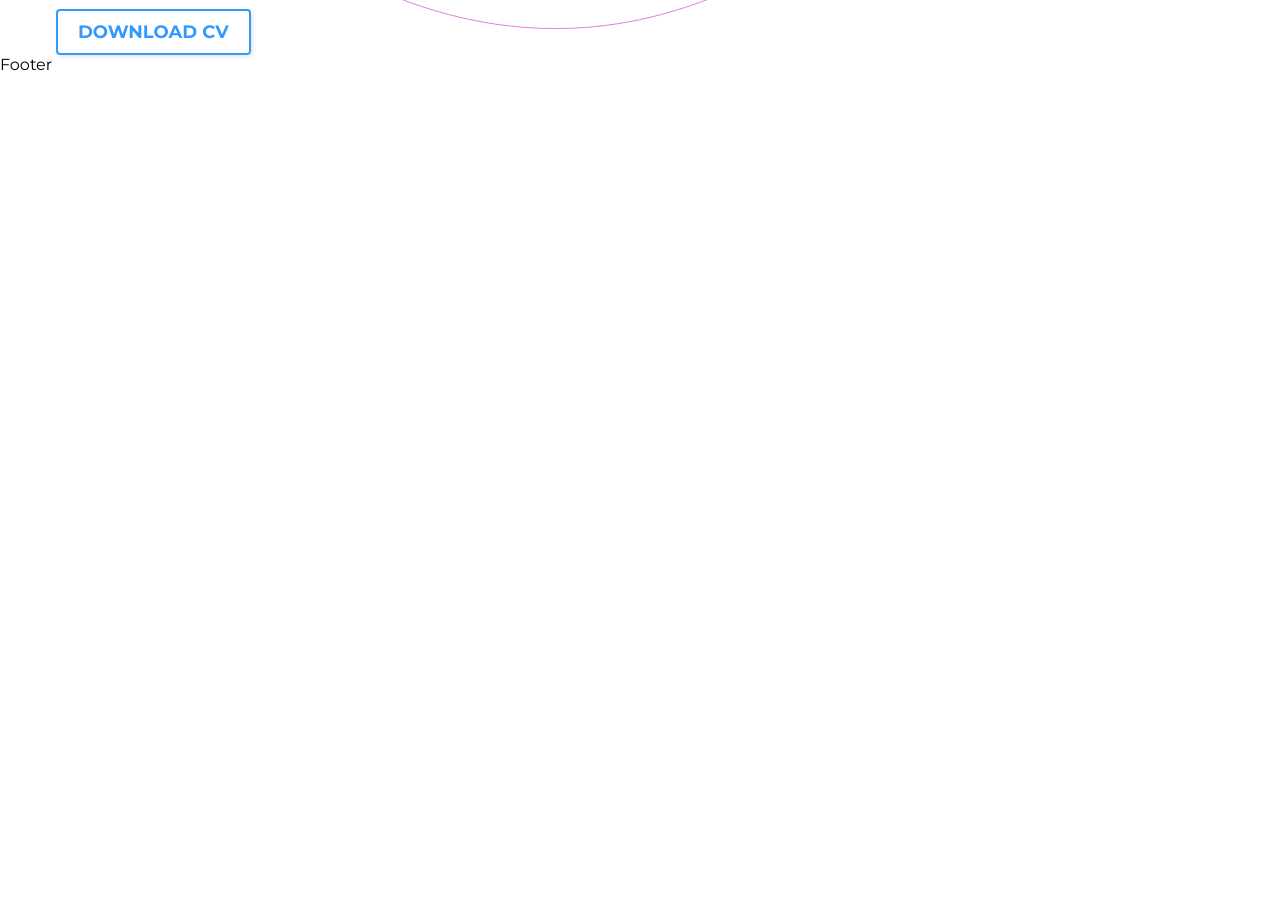
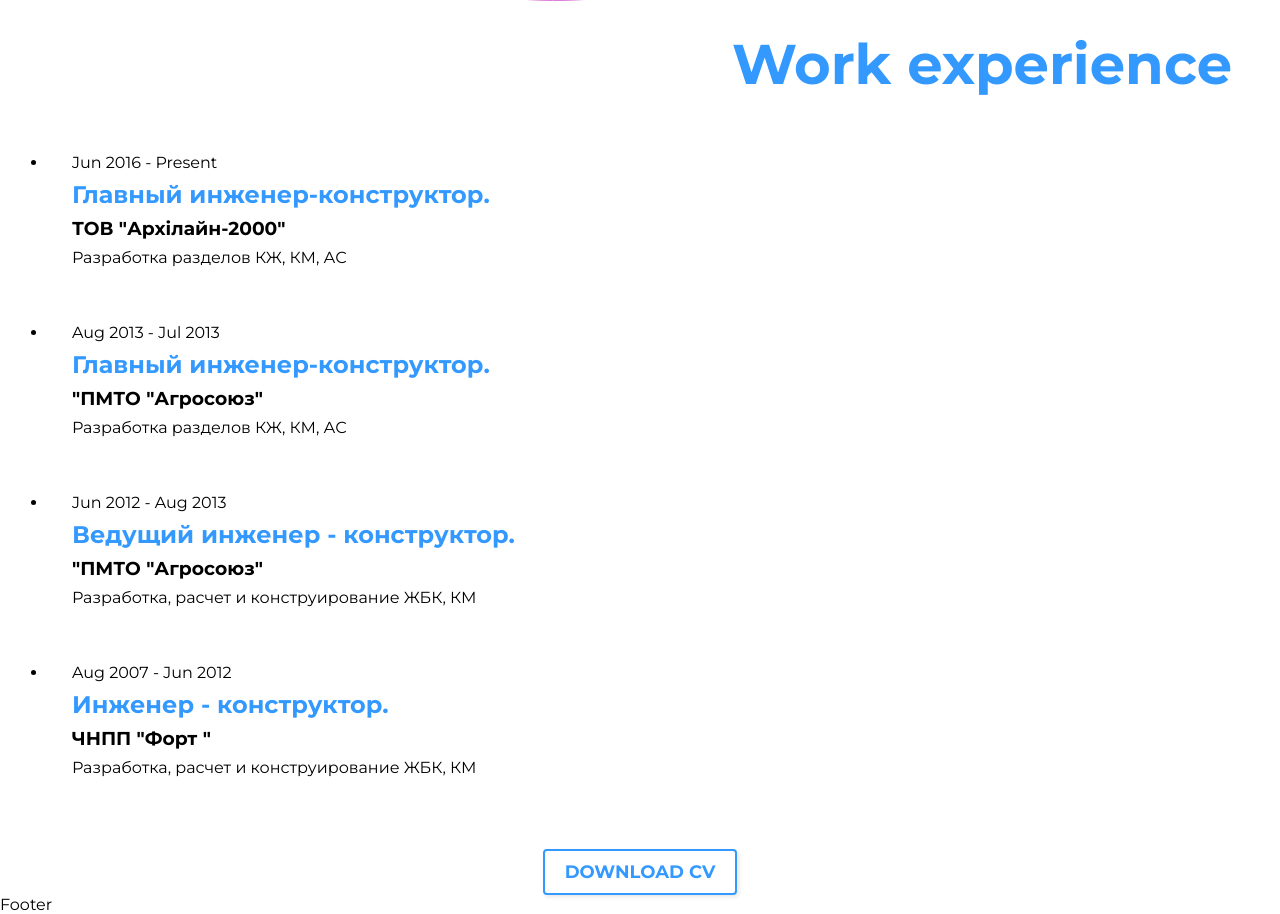
Before and after one commit to vladyslavZinchenko77/dsablin-engineer, a React (Vite) app: page / in a window 1280 px wide. Shown: the part 1320-2234 px from the top of the page. Before the commit the page ends 1394 px from the top, so only its background shows below. Built offline with nearby package versions, Linux system fonts and the light colour scheme.

Commit message:
made work expierence

```diff
--- a/src/App.tsx
+++ b/src/App.tsx
@@ -3,6 +3,7 @@ import Footer from './components/ui/Footer/Footer';
 import Header from './components/ui/Header/Header';
 import Hero from './components/ui/Hero/Hero';
 import About from './components/ui/About/About';
+import Experience from './components/ui/Experience/Experience';
 
 function App() {
   return (
@@ -10,6 +11,7 @@ function App() {
       <Header />
       <Hero />
       <About />
+      <Experience />
       <Footer />
     </>
   );
--- a/src/components/ui/About/About.tsx
+++ b/src/components/ui/About/About.tsx
@@ -1,5 +1,4 @@
 import avatar from '../../../assets/img/avatar.jpg';
-import ButtonMain from '../../common/ButtonMain/ButtonMain';
 import wave from '../../../assets/img/wave.svg';
 import './About.scss';
 
@@ -29,7 +28,6 @@ const About = () => {
             железобетонных и кирпичных зданиях , усиление фундаментов мелкого
             заложения и ленточных
           </p>
-          <ButtonMain style={{ marginTop: '24px' }}>Download CV</ButtonMain>
         </div>
         <div className="about__photo-block">
           <img className="about__photo" src={avatar} alt="photo" />
--- /dev/null
+++ b/src/components/ui/Experience/Experience.scss
@@ -0,0 +1,36 @@
+@import "../../../styles/viriables.scss";
+.experience{
+    margin-top: 48px;
+    padding: 0 24px;
+    .experience__title{
+        font-size: 56px;
+        font-style: normal;
+        font-weight: 700;
+        color: $main-blue;
+        line-height: 114%;
+        text-align: right;
+        padding: 0 24px;
+    }
+}
+
+
+
+.experience__works{
+    padding: 24px;
+    .experience__works-item{
+        padding: 24px;
+        .experience__works-item-period{
+            padding-top: 8px;
+        }
+        .experience__works-position{
+            padding-top: 8px;
+            color: $main-blue;
+        }
+        .experience__works-company{
+            padding-top: 8px;
+        }
+        .experience__works-description{
+        padding-top: 8px;
+    }
+    }
+}
--- /dev/null
+++ b/src/components/ui/Experience/Experience.tsx
@@ -0,0 +1,55 @@
+import ButtonMain from '../../common/ButtonMain/ButtonMain';
+
+import './Experience.scss';
+
+const experienceData = [
+  {
+    period: 'Jun 2016 - Present',
+    position: 'Главный инженер-конструктор.',
+    company: 'ТОВ "Архiлайн-2000"',
+    description: 'Разработка разделов КЖ, КМ, АС',
+  },
+  {
+    period: 'Aug 2013 - Jul 2013',
+    position: 'Главный инженер-конструктор.',
+    company: '"ПМТО "Агросоюз"',
+    description: 'Разработка разделов КЖ, КМ, АС',
+  },
+  {
+    period: 'Jun 2012 - Aug 2013',
+    position: 'Ведущий инженер - конструктор.',
+    company: '"ПМТО "Агросоюз"',
+    description: 'Разработка, расчет и конструирование ЖБК, КМ',
+  },
+  {
+    period: 'Aug 2007 - Jun 2012',
+    position: 'Инженер - конструктор.',
+    company: 'ЧНПП "Форт "',
+    description: 'Разработка, расчет и конструирование ЖБК, КМ',
+  },
+];
+
+const Experience = () => {
+  return (
+    <section className="experience">
+      <h2 className="experience__title">Work experience</h2>
+      <ul className="experience__works">
+        {experienceData.map((item, index) => (
+          <li key={index} className="experience__works-item">
+            <p className="experience__works-item-period">{item.period}</p>
+            <h2 className="experience__works-position">{item.position}</h2>
+            <h3 className="experience__works-company">{item.company}</h3>
+            <p className="experience__works-description">{item.description}</p>
+          </li>
+        ))}
+      </ul>
+      <div
+        style={{ display: 'flex', justifyContent: 'center', marginTop: '24px' }}
+      >
+        <ButtonMain>download cv</ButtonMain>
+      </div>
+    </section>
+  );
+};
+
+export default Experience;
```
